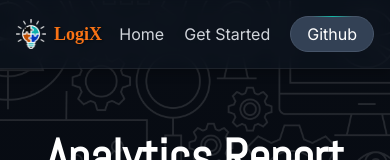
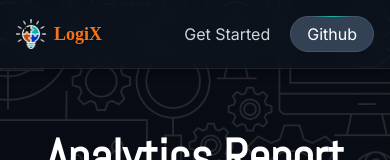
Before and after one commit to ayushflows/GenAI-Hackathon_LogiX, a React (Vite) app in the folder FrontEnd/: page /userinput in a window 390 px wide. Shown: the top 160 px of the page. Built offline with nearby package versions, Linux system fonts and the light colour scheme; no server answers.

Commit message:
updated responsiveness on mobile

```diff
--- a/FrontEnd/src/components/Navbar.jsx
+++ b/FrontEnd/src/components/Navbar.jsx
@@ -11,7 +11,7 @@ function Navbar() {
         <span className='sketch-text text-[18px] md:text-[1.7rem]'>LogiX</span>
       </div>
       <div className='flex space-x-5 md:space-x-8 justify-center items-center'>
-        <a href='/' className='text-gray-300 hover:text-[#F97315] text-[16px] md:text-lg '>Home</a>
+        <a href='/' className='text-gray-300 hover:text-[#F97315] text-[16px] md:text-lg hidden md:block'>Home</a>
         <a href='/contact' className='text-gray-300 hover:text-[#F97315] text-lg hidden md:block'>Contact</a>
         <a href='/userinput' className='text-gray-300 hover:text-[#F97315] text-[16px] md:text-lg'>Get Started</a>
         <button onClick={() => { window.open("https://github.com/ayushflows/GenAI-Hackathon_LogiX", "_blank");}}
--- a/FrontEnd/src/pages/UserInputPage.jsx
+++ b/FrontEnd/src/pages/UserInputPage.jsx
@@ -128,7 +128,7 @@ function UserInputPage() {
   };
 
   return (
-    <div className='text-2xl h-screen w-[100vw] text-white landing-page-bg relative overflow-hidden'>
+    <div className='text-2xl min-h-screen sm:h-screen w-[100vw] text-white landing-page-bg relative overflow-hidden pb-32 sm:pb-4'>
       {/* <div className='absolute inset-0 bg-[linear-gradient(to_right,rgba(255,255,255,0.1)_1px,transparent_1px),linear-gradient(to_bottom,rgba(255,255,255,0.1)_1px,transparent_1px)] bg-[length:120px_120px]'></div> */}
           <div
       className="absolute inset-0 w-[100vw] h-[100vh] opacity-[0.13]"
```
